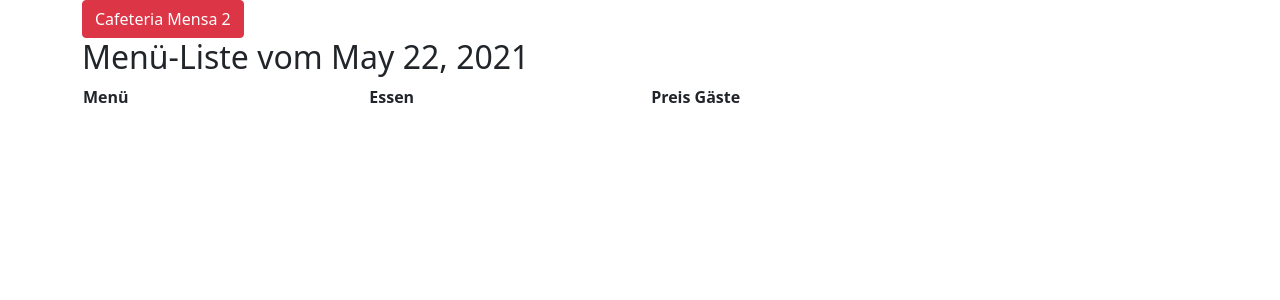
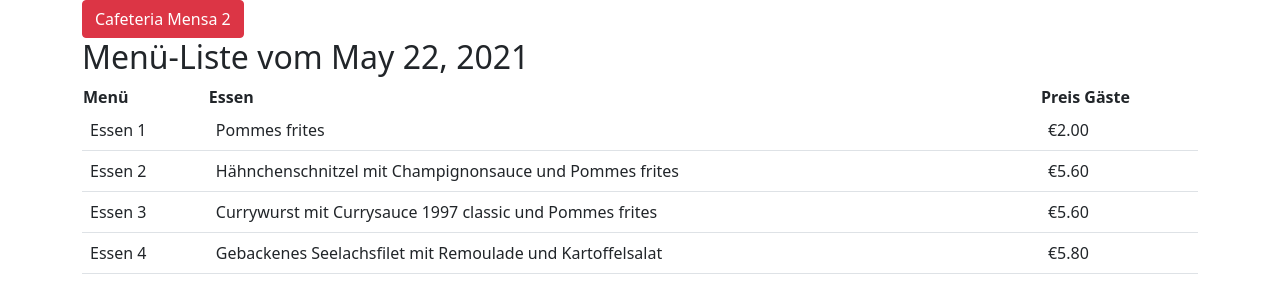
Before and after one commit to BrittaLange/mensa, an Angular app: page / in a window 1280 px wide. Shown: the top 300 px of the page. Built offline with nearby package versions, Linux system fonts and the light colour scheme.

Commit message:
getting meals by service

```diff
--- a/src/app/components/menu-list/menu-list.component.ts
+++ b/src/app/components/menu-list/menu-list.component.ts
@@ -12,11 +12,12 @@ export class MenuListComponent implements OnInit {
 
   today: number = Date.now();
 
-  meals = [];
+  meals = [] as any;
 
   constructor(private service: MensaService) { }
 
   ngOnInit(): void {
+    this.meals = this.service.getMeals();
   }
 
 }
```
